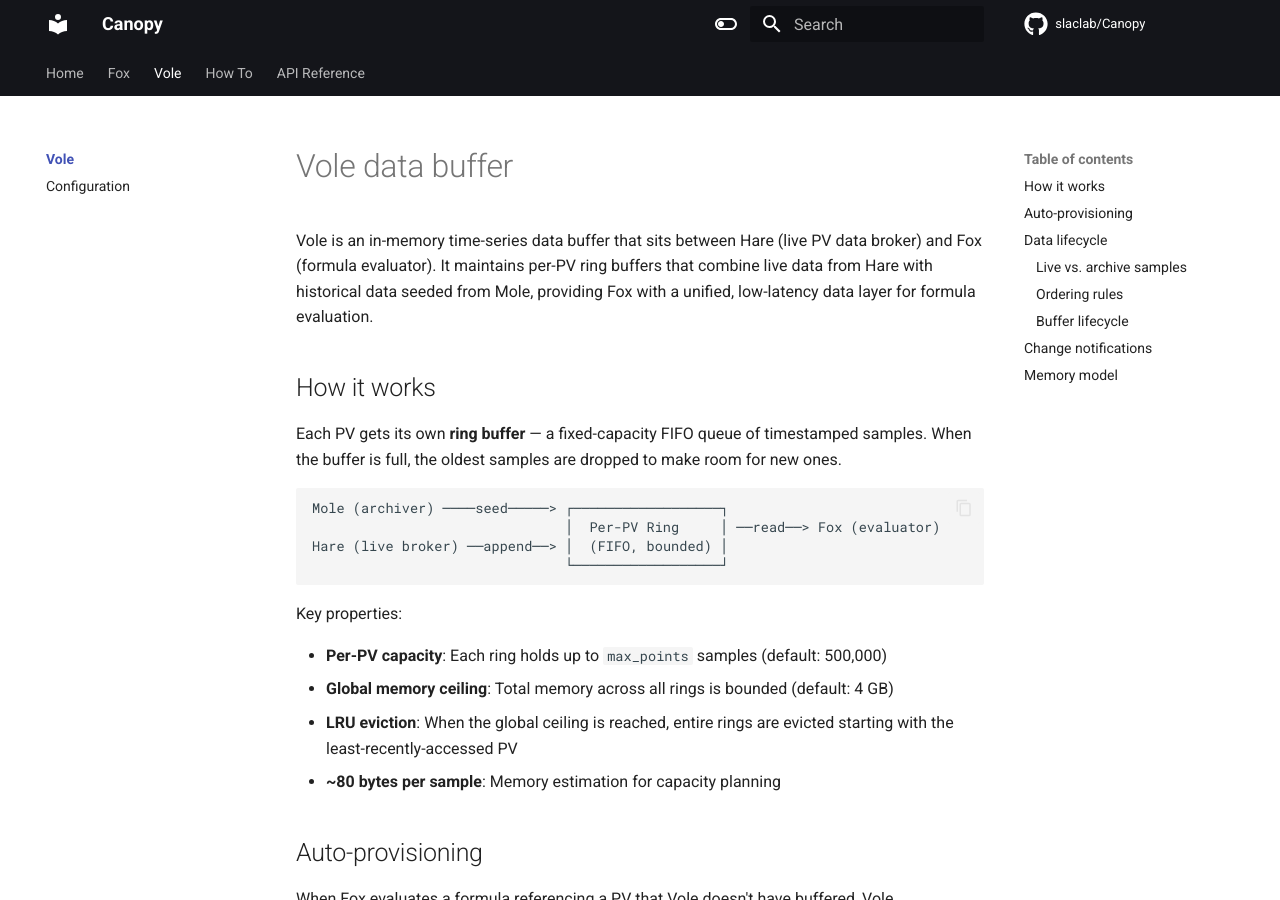
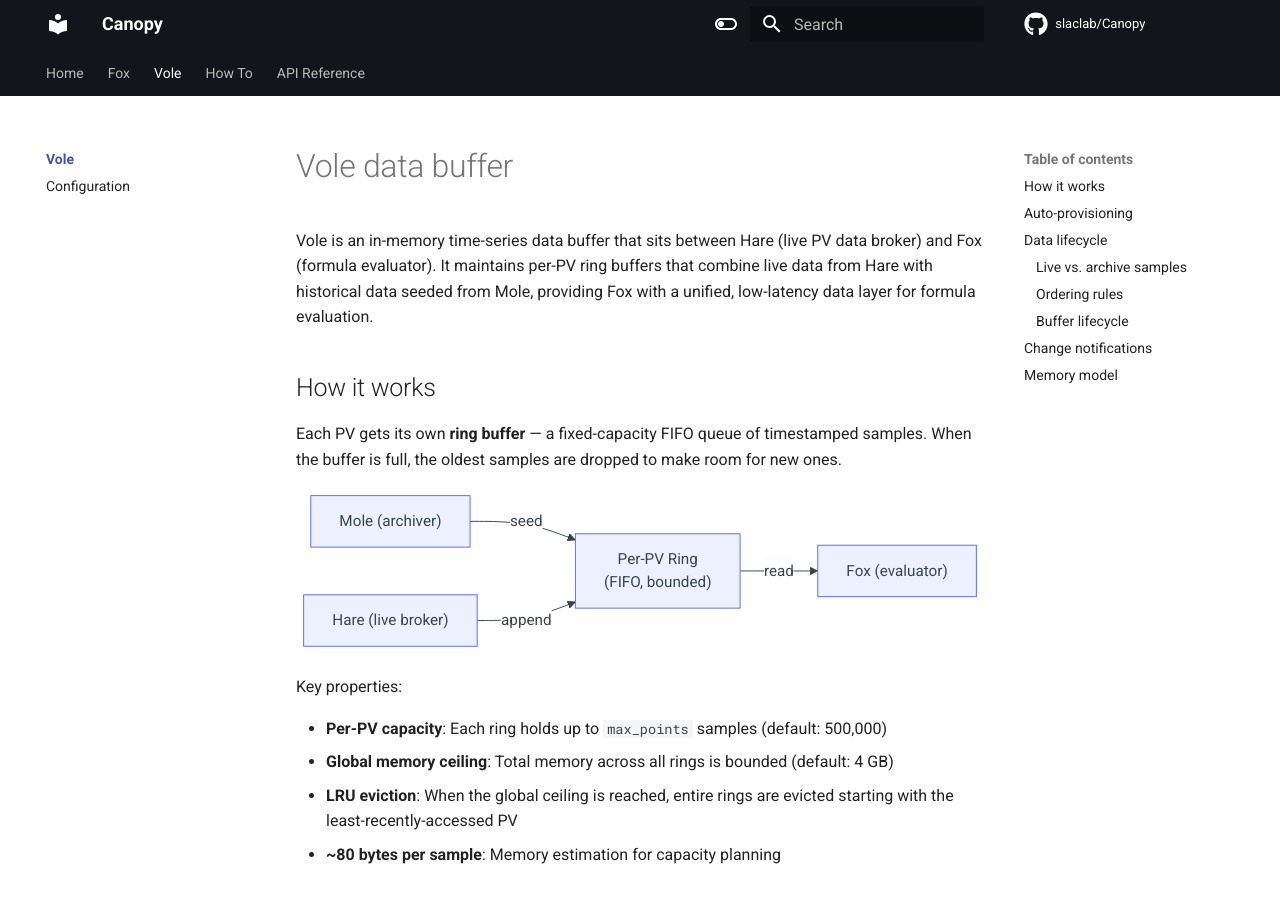
Before and after one commit to slaclab/canopy, an MkDocs documentation site: the page built from docs/vole/index.md, in a window 1280 px wide and 900 px high. Built offline with MkDocs 1.6.1 and Material for MkDocs 9.7.7, drawn with Linux system fonts in a browser that asks for light colours; comment, search, counter and statistics services are not loaded; some of the changed lines change nothing that is shown.

Commit message:
DOC: Use mermaid charts

````diff
--- a/docs/vole/index.md
+++ b/docs/vole/index.md
@@ -6,11 +6,11 @@ Vole is an in-memory time-series data buffer that sits between Hare (live PV dat
 
 Each PV gets its own **ring buffer** — a fixed-capacity FIFO queue of timestamped samples. When the buffer is full, the oldest samples are dropped to make room for new ones.
 
-```
-Mole (archiver) ────seed─────> ┌──────────────────┐
-                               │  Per-PV Ring     │ ──read──> Fox (evaluator)
-Hare (live broker) ──append──> │  (FIFO, bounded) │
-                               └──────────────────┘
+```mermaid
+graph LR
+    Mole["Mole (archiver)"] -->|seed| Ring["Per-PV Ring\n(FIFO, bounded)"]
+    Hare["Hare (live broker)"] -->|append| Ring
+    Ring -->|read| Fox["Fox (evaluator)"]
 ```
 
 Key properties:
--- a/mkdocs.yml
+++ b/mkdocs.yml
@@ -56,11 +56,11 @@ plugins:
         - index.md
       enable_creation_date: true
       fallback_to_build_date: true
-  - git-committers:
-      exclude:
-        - index.md
-      repository: slaclab/Canopy
-      branch: main
+  # - git-committers:
+  #     exclude:
+  #       - index.md
+  #     repository: slaclab/Canopy
+  #     branch: main
 
 # Additional Configuration
 extra:
@@ -79,7 +79,11 @@ markdown_extensions:
         custom_icons:
           - images/
   - pymdownx.highlight
-  - pymdownx.superfences
+  - pymdownx.superfences:
+      custom_fences:
+        - name: mermaid
+          class: mermaid
+          format: !!python/name:pymdownx.superfences.fence_code_format
   - pymdownx.blocks.caption
 
 # Page Tree
````
